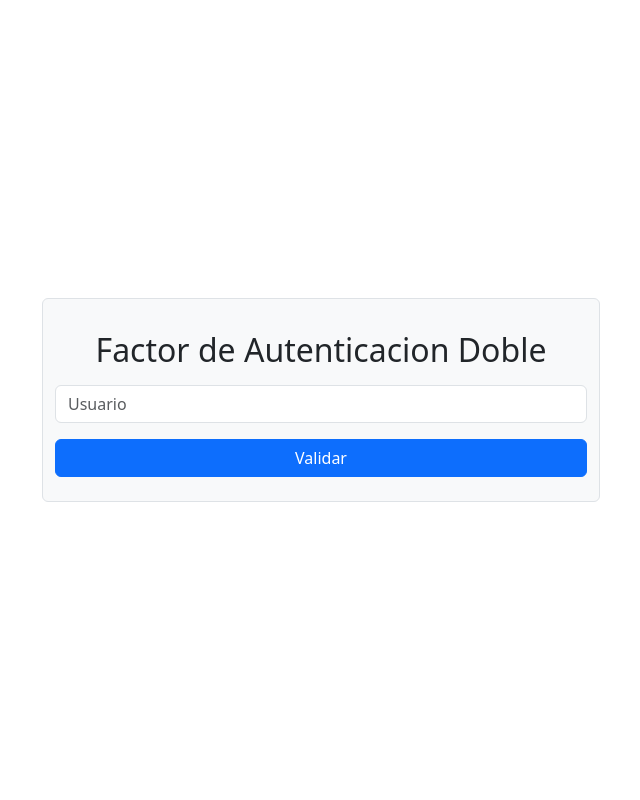
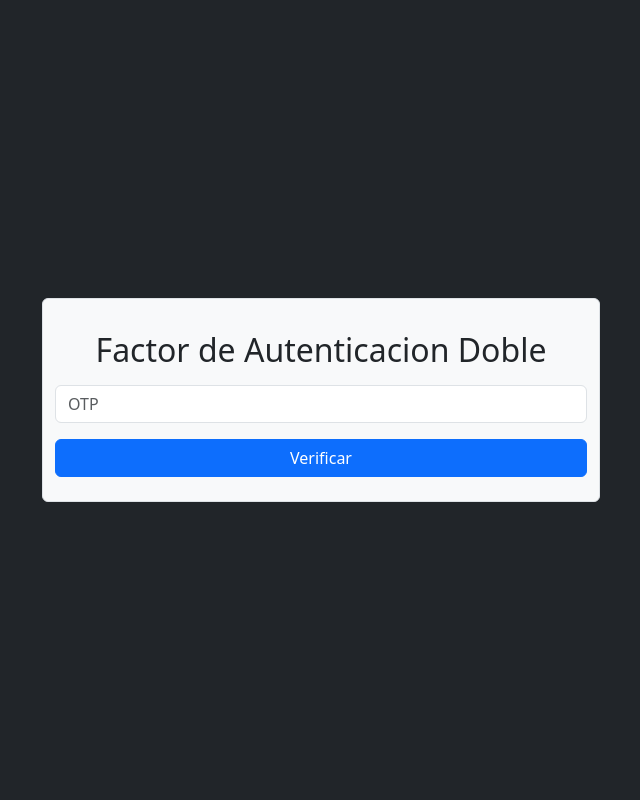
Before and after one commit to ivanbonillac/WebLogin2FA, a Django app: page /authapp/validation/ in a window 1280 px wide. Shown: the whole page, without its empty margins (319-959 px from the left). Run offline with Django 4.2, Linux system fonts and the light colour scheme.

Commit message:
Funcionalidad de OTP lista

```diff
--- a/authapp/templates/_base.html
+++ b/authapp/templates/_base.html
@@ -16,7 +16,7 @@
         <link href="https://cdn.jsdelivr.net/npm/bootstrap@5.3.1/dist/css/bootstrap.min.css" rel="stylesheet" integrity="sha384-4bw+/aepP/YC94hEpVNVgiZdgIC5+VKNBQNGCHeKRQN+PtmoHDEXuppvnDJzQIu9" crossorigin="anonymous">
     </head>
 
-    <body>
+    <body class="bg-dark">
         <!--Personaliza el comportamiento del recuadro blanco-->
         <div class="container fluid min-vh-100 d-flex justify-content-center align-items-center">
 
--- a/authapp/templates/home.html
+++ b/authapp/templates/home.html
@@ -13,13 +13,13 @@
         <link href="https://cdn.jsdelivr.net/npm/bootstrap@5.3.1/dist/css/bootstrap.min.css" rel="stylesheet" integrity="sha384-4bw+/aepP/YC94hEpVNVgiZdgIC5+VKNBQNGCHeKRQN+PtmoHDEXuppvnDJzQIu9" crossorigin="anonymous">
     </head>
 
-    <body>
+    <body class="bg-dark">
         <div class="px-4 py-5 my-5 text-center">
-            <svg xmlns="http://www.w3.org/2000/svg" width="50" height="50" fill="currentColor" class="bi bi-check2-circle" viewBox="0 0 16 16">
+            <svg xmlns="http://www.w3.org/2000/svg" width="50" height="50" fill="currentColor" class="bi bi-check2-circle text-info" viewBox="0 0 16 16">
                 <path d="M2.5 8a5.5 5.5 0 0 1 8.25-4.764.5.5 0 0 0 .5-.866A6.5 6.5 0 1 0 14.5 8a.5.5 0 0 0-1 0 5.5 5.5 0 1 1-11 0z"/>
                 <path d="M15.354 3.354a.5.5 0 0 0-.708-.708L8 9.293 5.354 6.646a.5.5 0 1 0-.708.708l3 3a.5.5 0 0 0 .708 0l7-7z"/>
               </svg>
-            <h1 class="display-5 fw-bold text-body-emphasis mt-3">Bienvenido</h1>
+            <h1 class="display-5 text-info fw-bold mt-3">Bienvenido</h1>
         </div>
     <script src="https://cdn.jsdelivr.net/npm/bootstrap@5.3.1/dist/js/bootstrap.bundle.min.js" integrity="sha384-HwwvtgBNo3bZJJLYd8oVXjrBZt8cqVSpeBNS5n7C8IVInixGAoxmnlMuBnhbgrkm" crossorigin="anonymous"></script>
     </body>
--- a/authapp/templates/validation.html
+++ b/authapp/templates/validation.html
@@ -1,22 +1,31 @@
 {%extends "_base.html"%}
 {% load static %}
 {% block bodycontent %}
+
+    {% if error_message %}
+        <div class="alert alert-warning alert-dismissible fade show" role="alert">
+            {{error_message}}
+            <button type="button" class="btn-close" data-bs-dismiss="alert" aria-label="Close"></button>
+        </div>
+    {% endif %}
+
     <!--Logo de la UTP, nombre de Sistema, titulo de pantalla-->
     <div class="container text-center">
         <h2 class="fw-light mt-2">Factor de Autenticacion Doble</h2>
     </div>
 
     <!--Formulario de Loggeo-->
-    <form action = "#">
+    <form method="POST">
+        {% csrf_token %}
 
         <!--Input para Correo Electronico-->
         <div class="mt-3">
-            <input type="" class="form-control" placeholder="Usuario" name="username">
+            <input type="text" class="form-control" placeholder="OTP" name="otp" required>
         </div>
 
         <!--Boton de Inicio de Sesion-->
         <div class="d-grid mt-3">
-            <button typ="submit" class="btn btn-primary">Validar</button>
+            <input type="Submit" class="btn btn-primary" value="Verificar">
         </div>
     </form>
 {% endblock %}
--- a/authapp/urls.py
+++ b/authapp/urls.py
@@ -2,8 +2,8 @@ from django.urls import path
 from . import views
 
 urlpatterns = [
-    path('login/', views.login, name='login'),
+    path('login/', views.login_view, name='login'),
     path('validation/', views.validation, name='validation'),
-    path('home/', views.home, name='home'),
+    path('home/', views.home_view, name='home'),
 
 ]
--- a/authapp/views.py
+++ b/authapp/views.py
@@ -1,18 +1,28 @@
-from django.shortcuts import redirect, render
+from django.shortcuts import redirect, render, get_object_or_404
 from django.contrib.auth import authenticate, login, logout
 from django.contrib import messages
+from django.contrib.auth.decorators import login_required
+from .utils import send_otp
+from datetime import datetime
+import pyotp
+from django.contrib.auth.models import User
 
 
 # Create your views here.
-def login(request):
+def login_view(request):
+    error_message = None
     if request.method == "POST":
         username = request.POST["username"]
         password = request.POST["password"]
+
         user = authenticate(request, username=username, password=password)
 
         if user is not None:
-            return redirect('home')
-            login(request, user)
+            #OTP Feature
+            send_otp(request)
+            request.session["username"] = username
+            return redirect('validation')
+
         # Redirect to a success page.
         else:
             messages.success(request, ("Error de Inicio de Sesion"))
@@ -22,7 +32,41 @@ def login(request):
         return render(request, "login.html", {})
 
 def validation(request):
-    return render(request, "validation.html")
+    error_message = None
+    if request.method == "POST":
+        otp = request.POST['otp']
+        username = request.session["username"]
 
-def home(request):
-    return render(request, "home.html")
+        otp_secret_key = request.session['otp_secret_key']
+        otp_valid_until = request.session['otp_valid_date']
+
+        if otp_secret_key and otp_valid_until is not None:
+            valid_until = datetime.fromisoformat(otp_valid_until)
+
+            if valid_until > datetime.now():
+                totp = pyotp.TOTP(otp_secret_key, interval=60)
+
+                if totp.verify(otp):
+                    user = get_object_or_404(User, username=username)
+                    login(request, user)
+
+                    del request.session['otp_secret_key']
+                    del request.session['otp_valid_date']
+
+                    return redirect('home')
+
+                else:
+                    error_message = 'OTP invalido'
+            else:
+                error_message = 'OTP ha expirado'
+        else:
+            error_message = 'Algo salio mal...'
+
+    return render(request, "validation.html", {"error_message": error_message})
+
+@login_required
+def home_view(request):
+
+    if 'username' in request.session:
+        del request.session['username']
+    return render(request, "home.html",{})
```
Also changed, not shown: authapp/utils.py (added, +13 -0 lines), db.sqlite3.
